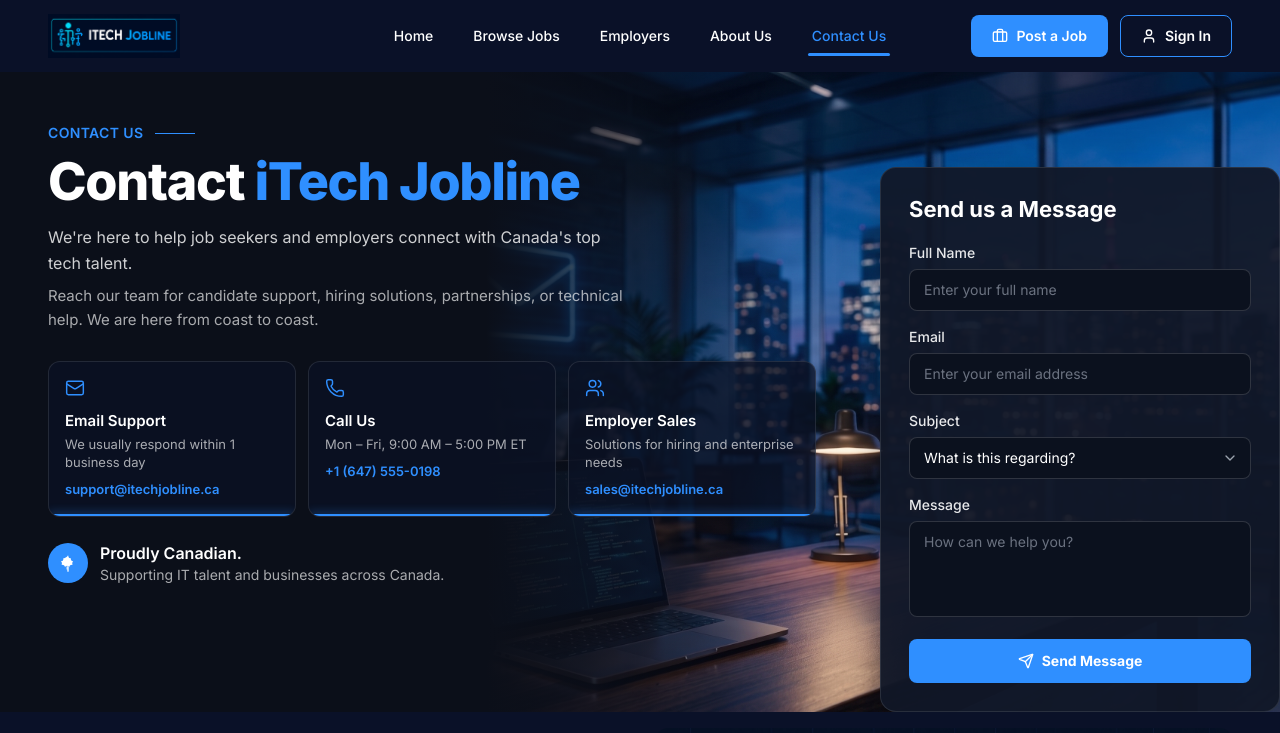
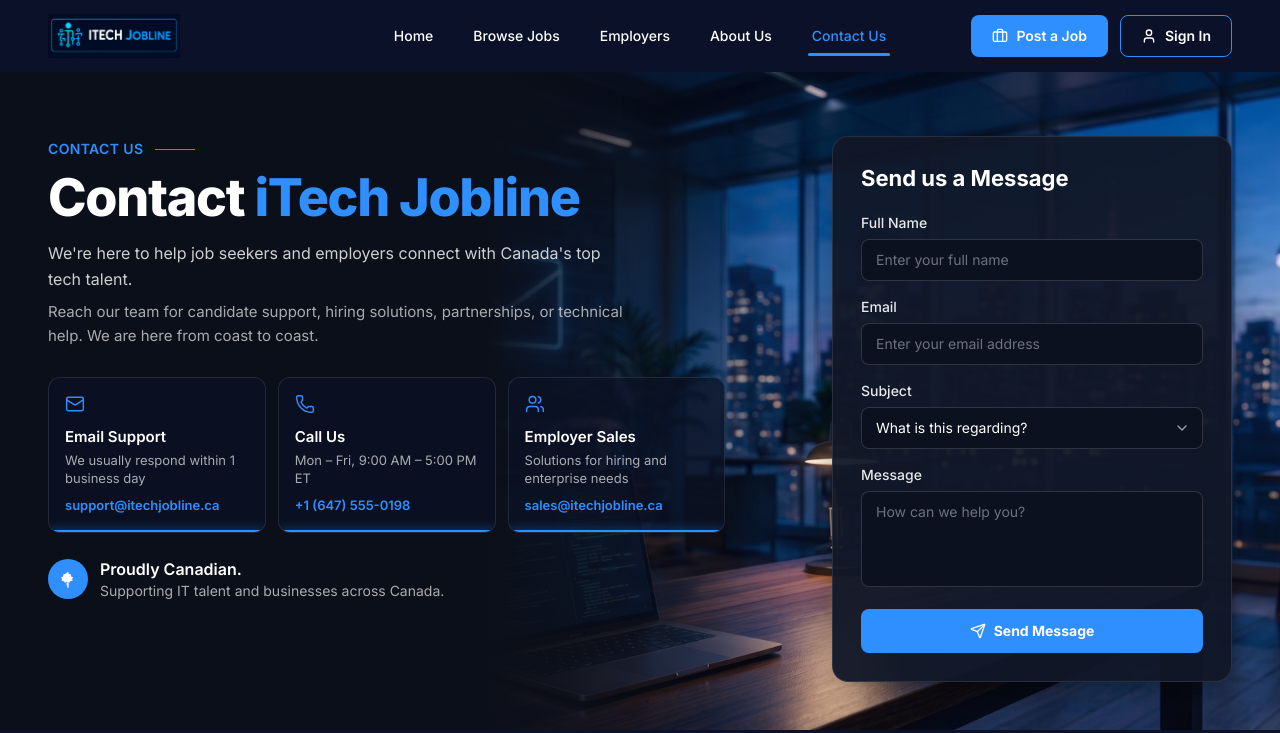
Before and after one commit to Martins-technologies/ITech-Jooblie, a React (Vite) app: page /contact in a window 1280 px wide. Shown: the top 733 px of the page. Built offline with nearby package versions, Linux system fonts and the light colour scheme.

Commit message:
set entire layout

```diff
--- a/src/components/contact/ContactHero.jsx
+++ b/src/components/contact/ContactHero.jsx
@@ -6,7 +6,7 @@ import ContactMethodCards from './ContactMethodCards.jsx';
 
 export default function ContactHero() {
   return (
-    <section className="relative min-h-[640px] overflow-hidden bg-[#0b0f19]">
+    <section className="page-hero relative overflow-hidden bg-[#0b0f19] pb-10 lg:pb-12">
       <div
         className="pointer-events-none absolute inset-y-0 right-0 hidden w-[62%] lg:block"
         aria-hidden="true"
@@ -19,8 +19,8 @@ export default function ContactHero() {
         <div className="absolute inset-y-0 left-0 w-[38%] bg-gradient-to-r from-[#0b0f19] via-[#0b0f19]/50 to-transparent" />
       </div>
 
-      <div className="container-page relative grid items-start gap-8 py-8 md:py-10 lg:grid-cols-1 lg:py-12">
-        <div className="max-w-3xl">
+      <div className="container-page relative grid items-start gap-8 lg:grid-cols-12">
+        <div className="lg:col-span-7">
           <SectionEyebrow label="Contact Us" className="tracking-[0.14em]" />
 
           <h1 className="mt-3 max-w-2xl text-4xl font-extrabold leading-[1.12] tracking-tight text-white md:text-5xl lg:text-[52px]">
@@ -53,10 +53,11 @@ export default function ContactHero() {
           </div>
         </div>
 
-      </div>
-
-      <div className="relative z-10 mx-4 mb-6 mt-2 lg:absolute lg:bottom-0 lg:right-0 lg:mx-0 lg:mb-0 lg:mt-0 lg:w-[400px]">
-        <ContactForm />
+        <div className="relative z-10 lg:col-span-5">
+          <div className="lg:ml-auto lg:w-[400px]">
+            <ContactForm />
+          </div>
+        </div>
       </div>
     </section>
   );
--- a/src/components/employers/EmployersHero.jsx
+++ b/src/components/employers/EmployersHero.jsx
@@ -9,7 +9,7 @@ import EmployerFeatureHighlights from './EmployerFeatureHighlights.jsx';
 
 export default function EmployersHero() {
   return (
-    <section className="bg-brand-bg pt-4">
+    <section className="page-hero bg-brand-bg">
       <div className="container-page grid items-center gap-8 lg:grid-cols-12">
         <div className="lg:col-span-7">
           <Badge icon={MapleLeafIcon}>
--- a/src/components/post-job/PostJobHero.jsx
+++ b/src/components/post-job/PostJobHero.jsx
@@ -9,7 +9,7 @@ import EmployerStatsBar from './EmployerStatsBar.jsx';
 
 export default function PostJobHero() {
   return (
-    <section className="bg-brand-bg pt-4">
+    <section className="page-hero bg-brand-bg">
       <div className="container-page grid items-center gap-8 lg:grid-cols-2">
         <div>
           <Badge icon={Users}>{heroCopy.badge}</Badge>
--- a/src/components/sections/about/AboutHero.jsx
+++ b/src/components/sections/about/AboutHero.jsx
@@ -7,7 +7,7 @@ import StatCard from '../jobs/StatCard.jsx';
 
 export default function AboutHero() {
   return (
-    <section className="bg-brand-bg pt-6 pb-10">
+    <section className="page-hero bg-brand-bg pb-10">
       <div className="container-page">
         <div className="grid items-center gap-10 lg:grid-cols-2">
           <div>
--- a/src/components/sections/jobs/JobsHero.jsx
+++ b/src/components/sections/jobs/JobsHero.jsx
@@ -9,7 +9,7 @@ import StatCard from './StatCard.jsx';
 
 export default function JobsHero({ search }) {
   return (
-    <section className="relative overflow-hidden bg-brand-bg pt-6 pb-10">
+    <section className="page-hero relative overflow-hidden bg-brand-bg pb-10">
       <CanadaDotMap className="pointer-events-none absolute inset-0 h-full w-full opacity-20" />
 
       <div className="container-page relative">
--- a/src/components/sections/post-job/PostJobHero.jsx
+++ b/src/components/sections/post-job/PostJobHero.jsx
@@ -11,7 +11,7 @@ function scrollToId(id) {
 
 export default function PostJobHero() {
   return (
-    <section id="post-job-hero" className="relative overflow-hidden bg-brand-bg pt-6 pb-16">
+    <section id="post-job-hero" className="page-hero relative overflow-hidden bg-brand-bg pb-16">
       <img
         src={images.postJobHero}
         alt=""
@@ -67,7 +67,7 @@ export default function PostJobHero() {
           </ul>
         </div>
 
-        <div className="relative z-10 scroll-mt-24 lg:pt-2">
+        <div className="relative z-10 scroll-mt-24">
           <PostJobForm />
         </div>
       </div>
--- a/src/index.css
+++ b/src/index.css
@@ -21,6 +21,11 @@
     @apply mx-auto w-full max-w-7xl px-4 md:px-8 lg:px-12;
   }
 
+  /* Shared gap between the sticky navbar and every page hero */
+  .page-hero {
+    @apply pt-12 lg:pt-16;
+  }
+
   .section-alt {
     @apply bg-brand-bgAlt;
   }
--- a/src/pages/HomePage.jsx
+++ b/src/pages/HomePage.jsx
@@ -14,7 +14,7 @@ import { heroCategories } from '../data/categories.js';
 export default function HomePage() {
   return (
     <div className="bg-brand-bg">
-      <section className="bg-brand-bg pt-4">
+      <section className="page-hero bg-brand-bg">
         <HeroSection />
         <div className="container-page mt-8 space-y-8 pb-8">
           <CategoryGrid items={heroCategories} columns={5} />
```
